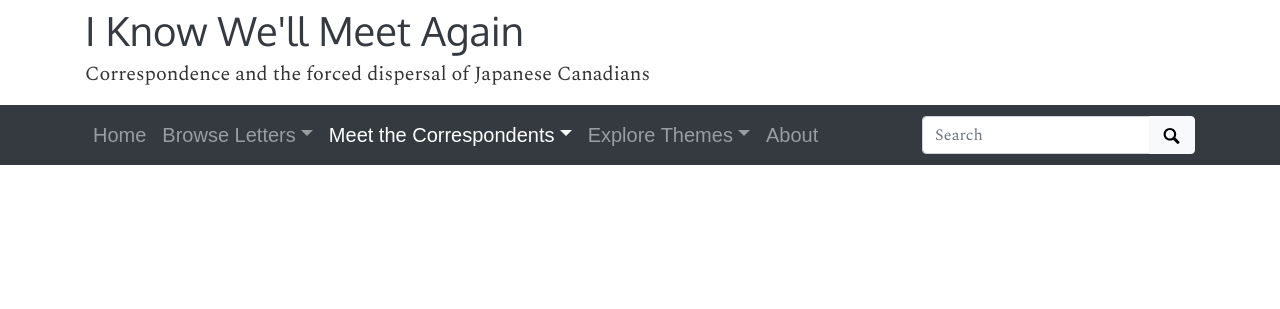
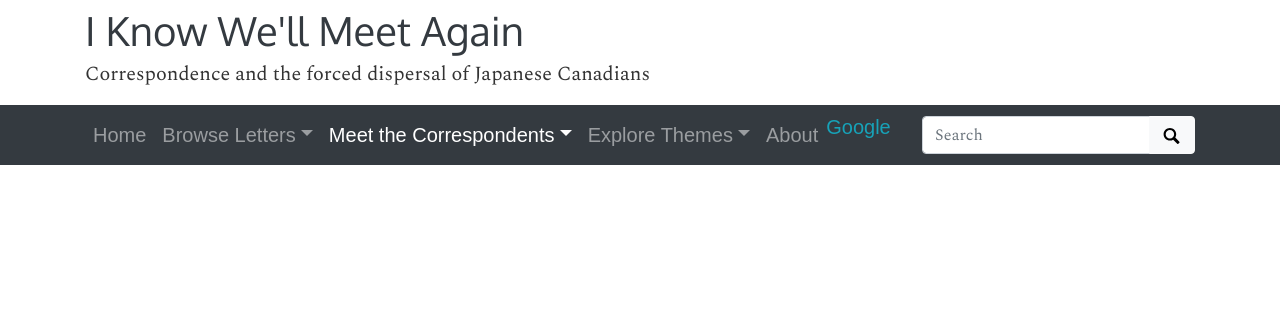
Before and after one commit to ubc-library-rbsc/gillis-2021, a Jekyll site: the page built from pages/tad.md, in a window 1280 px wide. Shown: the top 309 px of the page. Built offline with Jekyll 4.4.1, drawn with Linux system fonts in a browser that asks for light colours.

Commit message:
test google nav

```diff
--- a/_includes/collection-nav.html
+++ b/_includes/collection-nav.html
@@ -25,6 +25,7 @@
                 </li>
                 {% endif %}
                 {%- endfor -%}
+                <li><a href="http://google.com" target="_blank">Google</a></li>
             </ul>
 
             {% include nav-search-lunr.html %}
```
